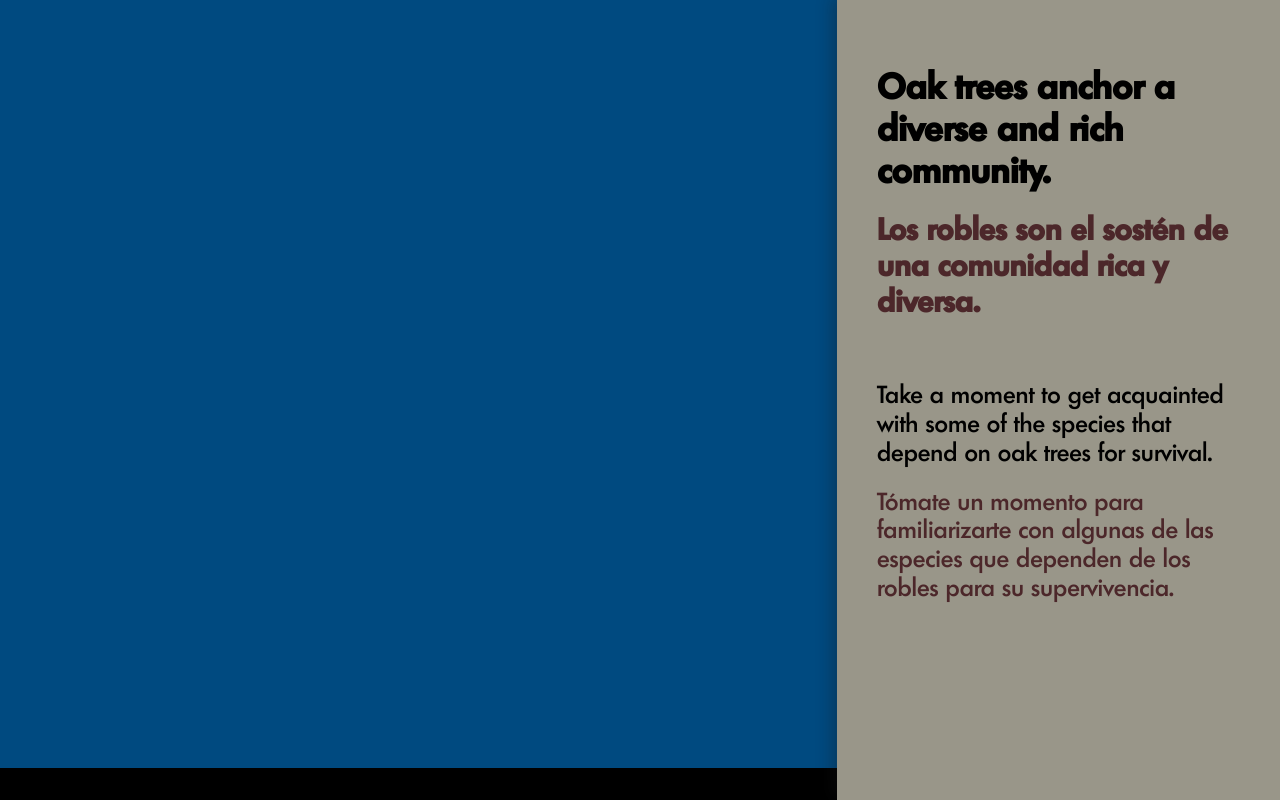
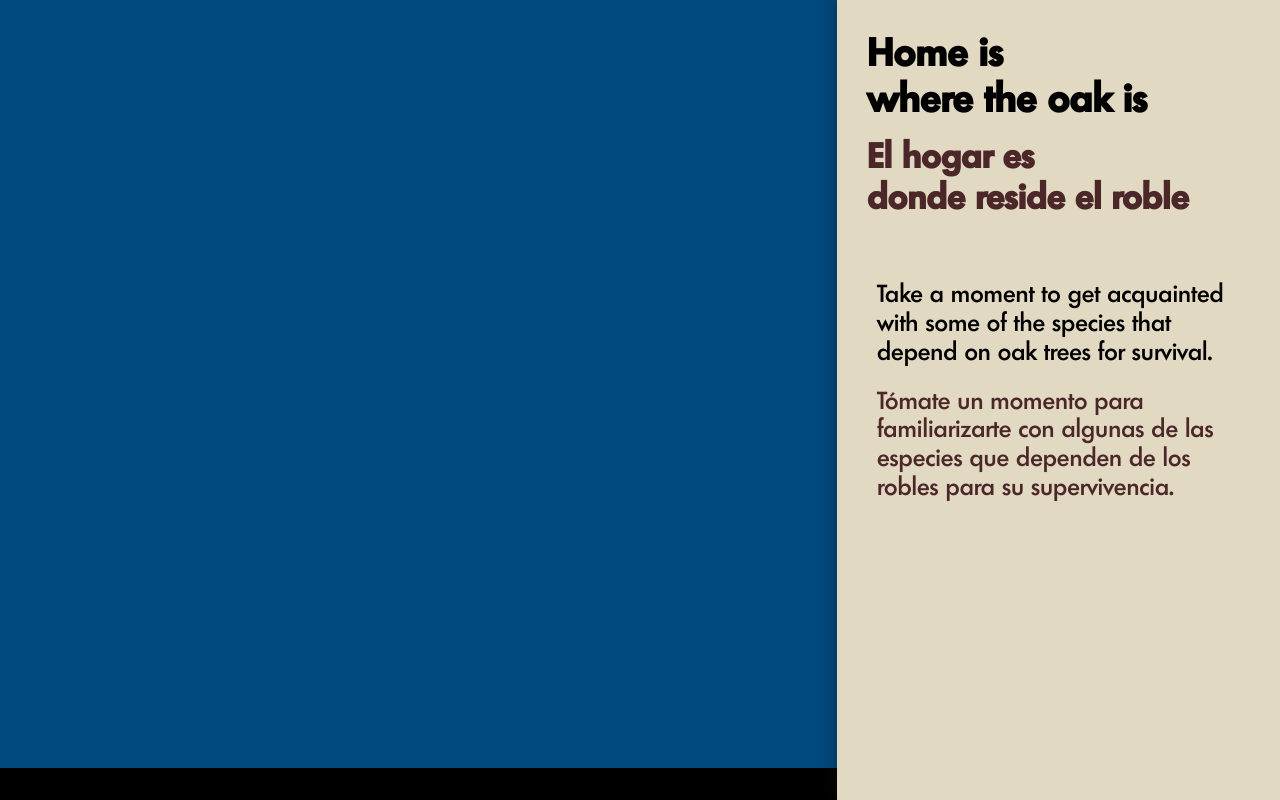
Before and after one commit to scimusmn/sd-oak-tree, a website: page index.html in a window 1280 px wide. Shown: the top 800 px of the page. Drawn offline with Linux system fonts and the light colour scheme.

Commit message:
Adjusting headline for homepage
New copy and new styles

```diff
--- a/css/main.css
+++ b/css/main.css
@@ -162,10 +162,10 @@ p, h3, h2, h1, span {
 }
 h1 {
   font-family: 'futurats-demiboldregular', Helvetica, sans-serif;
-  font-size: 35px;
+  font-size: 38px;
 }
 h1.es {
-  font-size: 30px;
+  font-size: 34px;
 }
 h2 {
   font-family: 'futurats-lightregular', Helvetica, sans-serif;
@@ -289,12 +289,18 @@ p.es {
   right: 0px;
   width: 443px;
   height: 100%;
-  background-color: #999689;
+  background-color: #E2D9C2;
   box-shadow: -5px -3px 15px rgba(22,22,22,0.3);
 }
 
+.content-right h1 {
+  margin: 30px 30px 15px 30px;
+}
 
-.content-right h1,
+.content-right h1.es {
+  margin: 10px 30px 20px 30px;
+}
+
 .content-right h2,
 .content-right h3,
 .content-right p {
--- a/index.html
+++ b/index.html
@@ -44,9 +44,8 @@
         <div class="content-right">
 
           <div id="intro_container">
-            <br/><br/>
-            <h1 class="en">Oak trees anchor a diverse and rich community.</h1>
-            <h1 class="es">Los robles son el sostén de una comunidad rica y diversa.</h1>
+            <h1 class="en">Home is <br>where the oak is</h1>
+            <h1 class="es">El hogar es<br>donde reside el roble</h1>
             <br/>
             <h3 class="en">Take a moment to get acquainted with some of the species that depend on oak trees for survival.</h3>
             <h3 class="es">Tómate un momento para familiarizarte con algunas de las especies que dependen de los robles para su supervivencia.</h3>
```
